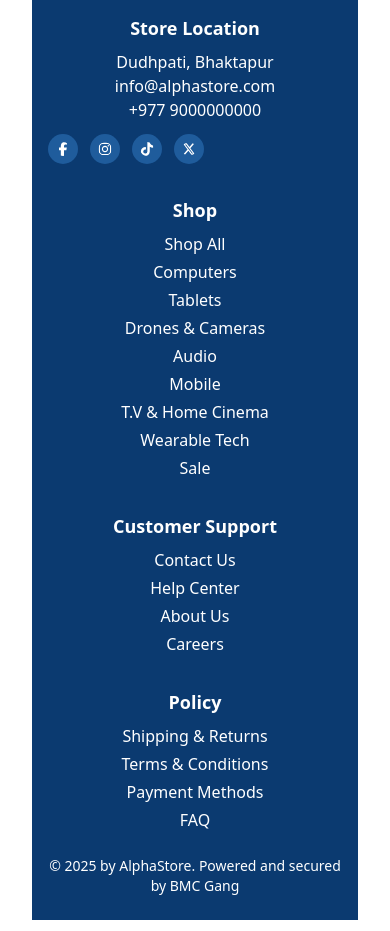
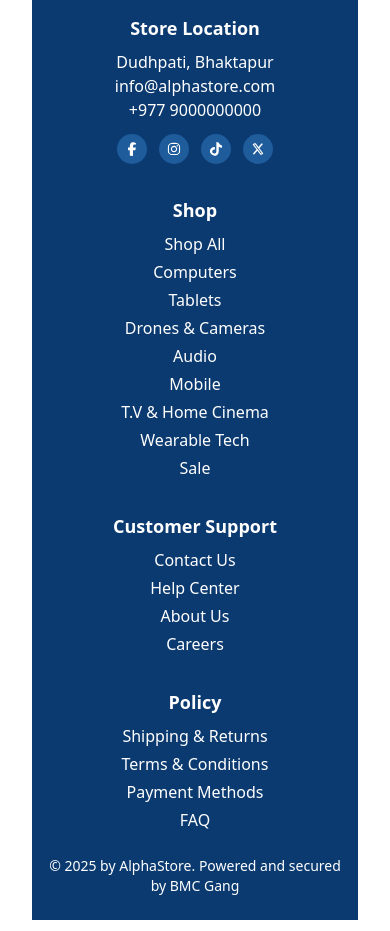
Before and after one commit to BikramGhart1/Alpha-Store, a React (Vite) app: page / in a window 390 px wide. Shown: the part 3540-4471 px from the top of the page. Built offline with nearby package versions, Linux system fonts and the light colour scheme.

Commit message:
Added responsive footer

```diff
--- a/src/Universal/Footer.jsx
+++ b/src/Universal/Footer.jsx
@@ -3,14 +3,14 @@ import { FaFacebookF, FaInstagram, FaTiktok, FaXTwitter } from "react-icons/fa6"
 const Footer = () => {
   return (
     <footer className="bg-[#0B3A70] text-white py-6 text-center md:text-left px-4 md:px-16">
-      <div className="grid grid-cols-1 md:grid-cols-4 gap-8">
+      <div className="grid grid-cols-1 sm:grid-cols-2 md:grid-cols-4 gap-8">
         {/* Store Location */}
         <div>
           <h3 className="font-bold text-lg">Store Location</h3>
           <p className="mt-2">Dudhpati, Bhaktapur</p>
           <p>info@alphastore.com</p>
           <p>+977 9000000000</p>
-          <div className="flex gap-3 mt-3">
+          <div className="flex justify-center md:justify-start gap-3 mt-3">
             <FaFacebookF className="bg-[#1F5C9C] p-2 rounded-full text-3xl cursor-pointer" />
             <FaInstagram className="bg-[#1F5C9C] p-2 rounded-full text-3xl cursor-pointer" />
             <FaTiktok className="bg-[#1F5C9C] p-2 rounded-full text-3xl cursor-pointer" />
```
